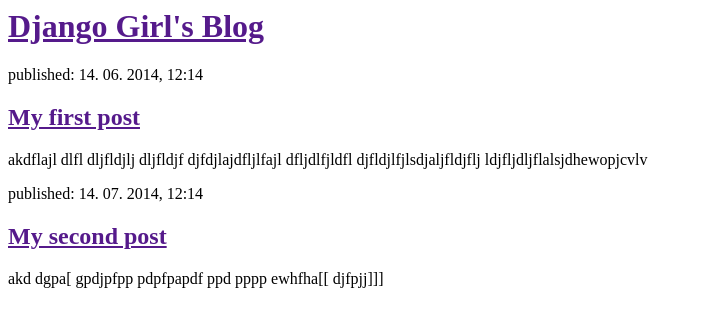
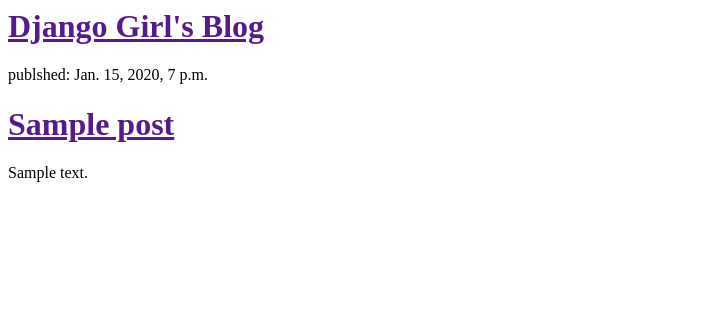
Before and after one commit to ihooi/my-first-blog, a Django app: template blog/templates/blog/post_list.html in a window 1280 px wide. Shown: the top 327 px of the page, without its empty margins (0-702 px from the left). Run offline with Django 3.2, Linux system fonts and the light colour scheme; the template is opened without the code that fills it: values that come from a table or form of the project are taken from there, others are empty; tables that the repository leaves empty hold one stand-in row (values such as "Sample post").

Commit message:
Modified template to display posts from database.

```diff
--- a/blog/templates/blog/post_list.html
+++ b/blog/templates/blog/post_list.html
@@ -6,14 +6,13 @@
     <div>
       <h1><a href="">Django Girl's Blog</a></h1>
     </div>
-    <div>
-      <p>published: 14. 06. 2014, 12:14</p>
-      <h2><a href="">My first post</a></h2>
-      <p> akdflajl dlfl dljfldjlj dljfldjf djfdjlajdfljlfajl dfljdlfjldfl  djfldjlfjlsdjaljfldjflj ldjfljdljflalsjdhewopjcvlv</p>
-    </div>
-    <div>
-      <p>published: 14. 07. 2014, 12:14</p>
-      <h2><a href="">My second post</a></h2>
-      <p> akd dgpa[ gpdjpfpp pdpfpapdf  ppd pppp ewhfha[[ djfpjj]]] </p>
+
+    {% for post in posts %}
+      <div>
+        <p>publshed: {{ post.created_date }}</p>
+        <h1><a href="">{{ post.title }}</a></h1>
+        <p>{{ post.text|linebreaks }}</p>
+      </div>
+    {% endfor %}
   </body>
 </html>
--- a/blog/views.py
+++ b/blog/views.py
@@ -1,4 +1,7 @@
 from django.shortcuts import render
+from django.utils import timezone
+from .models import Post
 
 def post_list(request):
-    return render(request, 'blog/post_list.html', {})
+    posts = Post.objects.filter(created_date__lte=timezone.now()).order_by('created_date')
+    return render(request, 'blog/post_list.html', {'posts' : posts})
```
